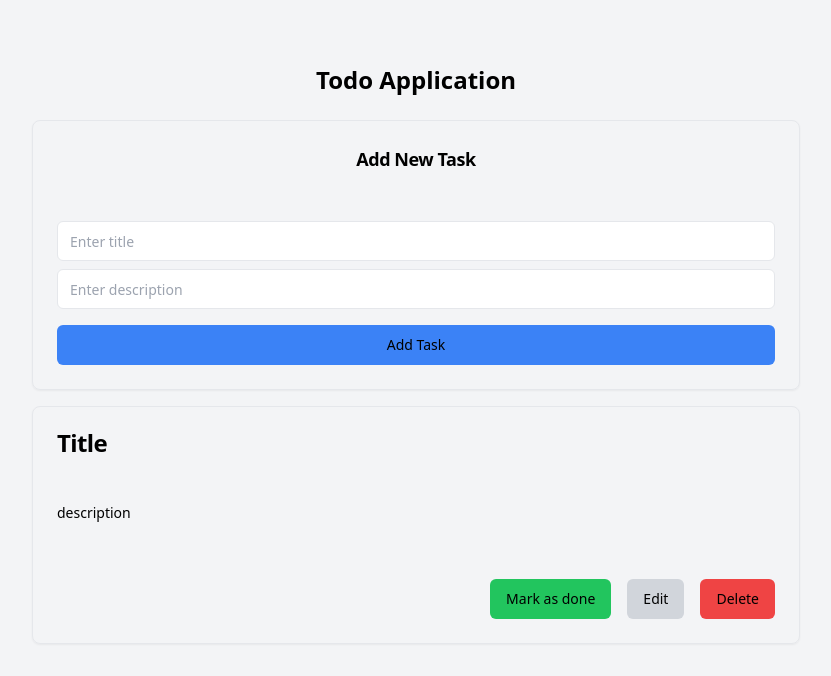
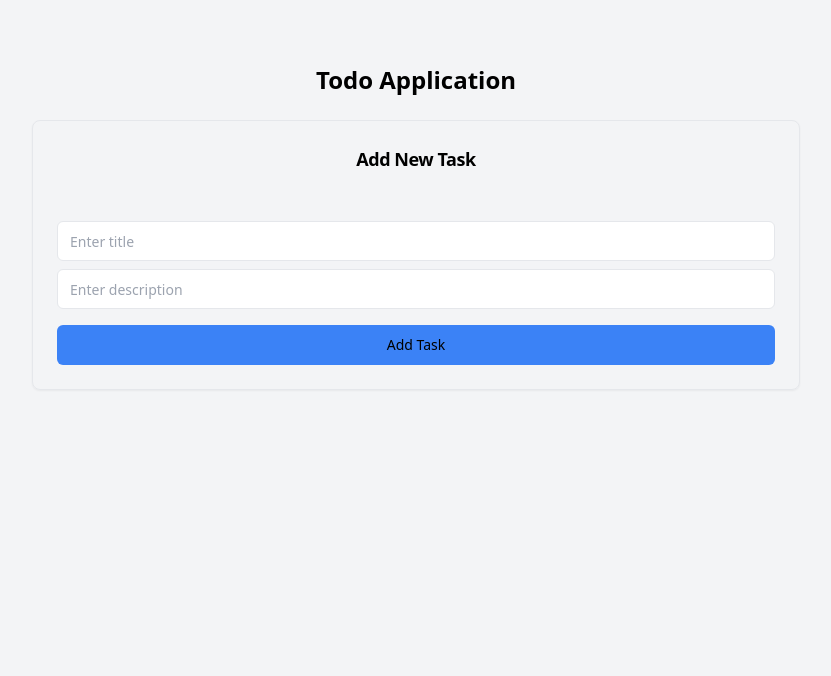
Before and after one commit to anoopraju31/100xdevs_cohort, a React (Vite) app in the folder week 4/week-4.2/vite-react-todo/: page / in a window 1280 px wide. Shown: the top 676 px of the page, without its empty margins (224-1055 px from the left). Built offline with nearby package versions, Linux system fonts and the light colour scheme.

Commit message:
Week 4.2 React - Vite - Tasks Component - props added

```diff
--- a/week 4/week-4.2/vite-react-todo/src/components/Tasks.jsx
+++ b/week 4/week-4.2/vite-react-todo/src/components/Tasks.jsx
@@ -1,11 +1,19 @@
+import PropTypes from 'prop-types'
 import Task from './Task'
 
-const Tasks = () => {
+const Tasks = (props) => {
+	const { tasks } = props
 	return (
 		<section className='grid gap-6 mt-4'>
-			<Task />
+			{tasks.map((task) => (
+				<Task key={task.id} />
+			))}
 		</section>
 	)
 }
 
+Tasks.propTypes = {
+	tasks: PropTypes.array.isRequired,
+}
+
 export default Tasks
```
